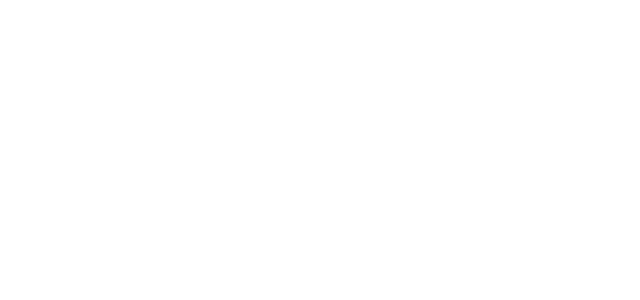
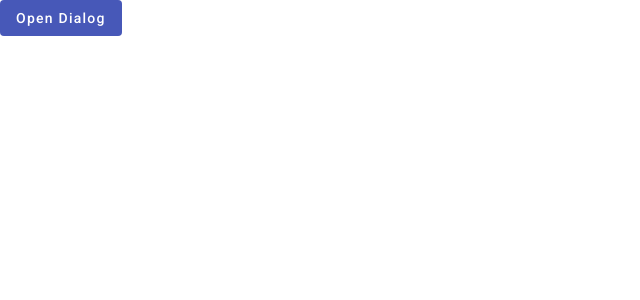
Before and after one commit to juanwhite99/apex-angular-bootcamp, an Angular app: page / in a window 1280 px wide. Shown: the top 300 px of the page, without its empty margins (0-640 px from the left). Built offline with nearby package versions, Linux system fonts and the light colour scheme.

Commit message:
8-material

```diff
--- a/angular.json
+++ b/angular.json
@@ -37,7 +37,8 @@
               "src/assets"
             ],
             "styles": [
-              "src/styles.scss"
+              "src/styles.scss",
+              "./node_modules/@angular/material/prebuilt-themes/indigo-pink.css"
             ],
             "scripts": []
           },
@@ -97,7 +98,8 @@
               "src/assets"
             ],
             "styles": [
-              "src/styles.scss"
+              "src/styles.scss",
+              "./node_modules/@angular/material/prebuilt-themes/indigo-pink.css"
             ],
             "scripts": []
           }
--- a/package.json
+++ b/package.json
@@ -11,10 +11,12 @@
   "private": true,
   "dependencies": {
     "@angular/animations": "^17.2.0",
+    "@angular/cdk": "^17.3.3",
     "@angular/common": "^17.2.0",
     "@angular/compiler": "^17.2.0",
     "@angular/core": "^17.2.0",
     "@angular/forms": "^17.2.0",
+    "@angular/material": "^17.3.3",
     "@angular/platform-browser": "^17.2.0",
     "@angular/platform-browser-dynamic": "^17.2.0",
     "@angular/router": "^17.2.0",
--- a/src/app/app.component.html
+++ b/src/app/app.component.html
@@ -0,0 +1 @@
+<app-material-exercise></app-material-exercise>
--- /dev/null
+++ b/src/app/dialog/dialog.component.html
@@ -0,0 +1,11 @@
+<h2>Form Inside a dialog</h2>
+<mat-dialog-content>
+  <mat-form-field>
+    <mat-label>What is your name?</mat-label>
+    <input matInput [(ngModel)]="data.name">
+  </mat-form-field>
+</mat-dialog-content>
+<mat-dialog-actions>
+  <button mat-button (click)="onCancel()">Cancel</button>
+  <button mat-button [mat-dialog-close]="data.name" cdkFocusInitial>Ok</button>
+</mat-dialog-actions>
--- /dev/null
+++ b/src/app/dialog/dialog.component.ts
@@ -0,0 +1,17 @@
+import { Component, Inject } from '@angular/core';
+import { MAT_DIALOG_DATA, MatDialogRef } from '@angular/material/dialog';
+
+@Component({
+  selector: 'app-dialog',
+  templateUrl: './dialog.component.html',
+})
+export class DialogComponent {
+  constructor(
+    public dialogRef: MatDialogRef<DialogComponent>,
+    @Inject(MAT_DIALOG_DATA) public data: {name:string}
+  ) {}
+
+  onCancel(): void {
+    this.dialogRef.close();
+  }
+}
--- /dev/null
+++ b/src/app/material-exercise/material-exercise.component.html
@@ -0,0 +1,3 @@
+<button mat-flat-button color="primary" (click)="openDialog()">Open Dialog</button>
+
+<p>{{name}}</p>
--- /dev/null
+++ b/src/app/material-exercise/material-exercise.component.ts
@@ -0,0 +1,28 @@
+import { Component } from '@angular/core';
+import { MatDialog } from '@angular/material/dialog';
+import { DialogComponent } from '../dialog/dialog.component';
+import { take } from 'rxjs';
+
+@Component({
+  selector: 'app-material-exercise',
+  templateUrl: './material-exercise.component.html',
+  styleUrl: './material-exercise.component.scss',
+})
+export class MaterialExerciseComponent {
+  public name: string = '';
+
+  constructor(public dialog: MatDialog) {}
+
+  openDialog() {
+    const dialogRef = this.dialog.open(DialogComponent, {
+      data: { name: '' },
+    });
+
+    dialogRef
+      .afterClosed()
+      .pipe(take(1))
+      .subscribe((result) => {
+        this.name = result;
+      });
+  }
+}
--- a/src/index.html
+++ b/src/index.html
@@ -6,8 +6,10 @@
   <base href="/">
   <meta name="viewport" content="width=device-width, initial-scale=1">
   <link rel="icon" type="image/x-icon" href="favicon.ico">
+  <link href="https://fonts.googleapis.com/css2?family=Roboto:wght@300;400;500&display=swap" rel="stylesheet">
+  <link href="https://fonts.googleapis.com/icon?family=Material+Icons" rel="stylesheet">
 </head>
-<body>
+<body class="mat-typography">
   <app-root></app-root>
 </body>
 </html>
--- a/src/styles.scss
+++ b/src/styles.scss
@@ -1 +1,4 @@
 /* You can add global styles to this file, and also import other style files */
+
+html, body { height: 100%; }
+body { margin: 0; font-family: Roboto, "Helvetica Neue", sans-serif; }
```
Also changed, not shown: src/app/app.module.ts (+26 -7 lines), src/app/material-exercise/material-exercise.component.scss (added), 1 other file (tests, documents, lock files or other folders).
